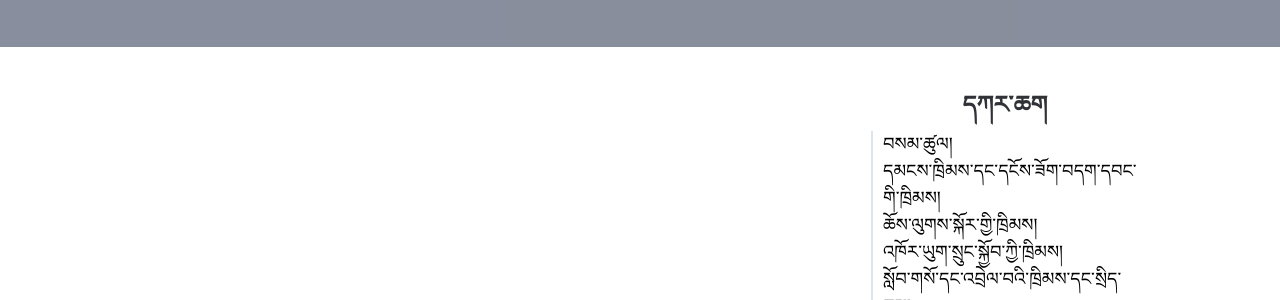
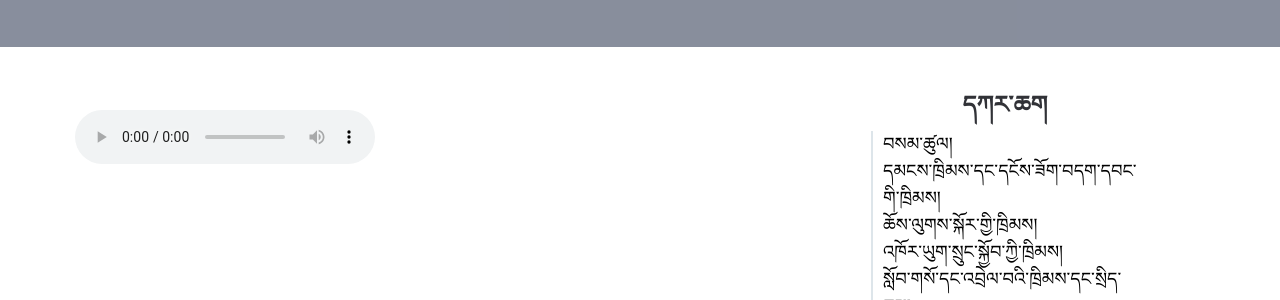
Before and after one commit to trim-leng/trim-leng.github.io, a Jekyll site: the page built from _posts/2024-08-22-villageleader.md, in a window 1280 px wide. Shown: the part 465-765 px from the top of the page. Built offline with Jekyll 4.4.1, drawn with Linux system fonts in a browser that asks for light colours; some web fonts are replaced.

Commit message:
TinaCMS content update

```diff
--- a/_posts/2024-08-22-villageleader.md
+++ b/_posts/2024-08-22-villageleader.md
@@ -4,3 +4,5 @@ date: 2024-08-22T18:30:00.000Z
 layout: post
 categories: ཁྲིམས་ཀྱི་གཞུང་བཤད།
 ---
+
+<audio controls> <source src="https://media-trimleng.s3.amazonaws.com/assets/audio/village-leader.mp3" type="audio/mpeg">
```
